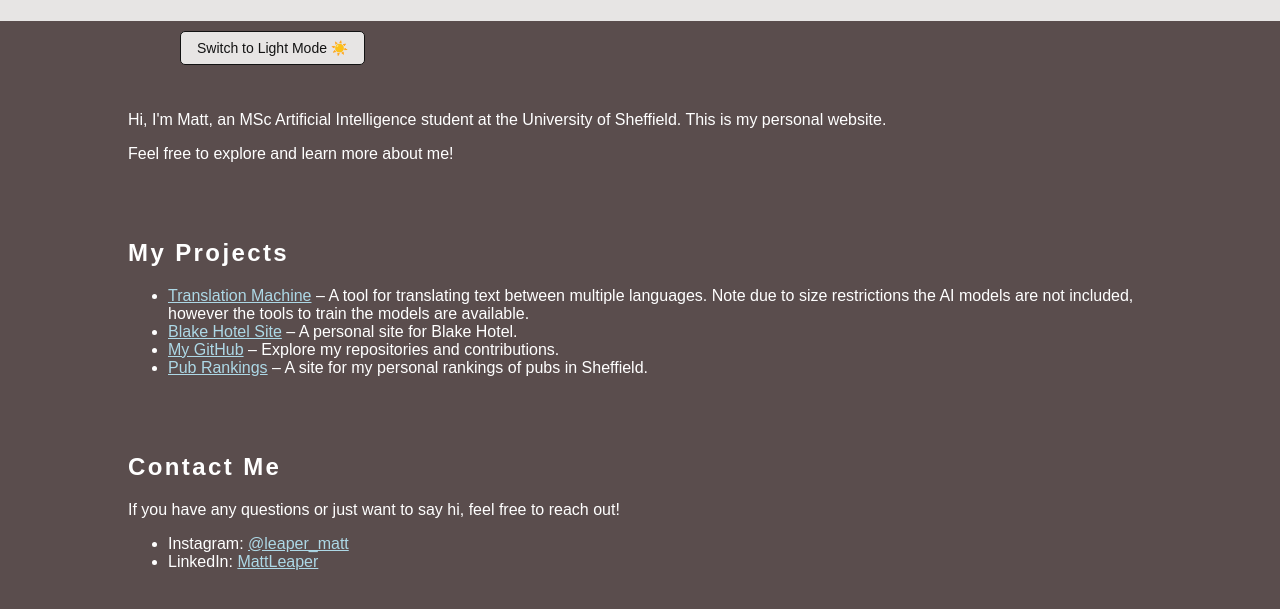
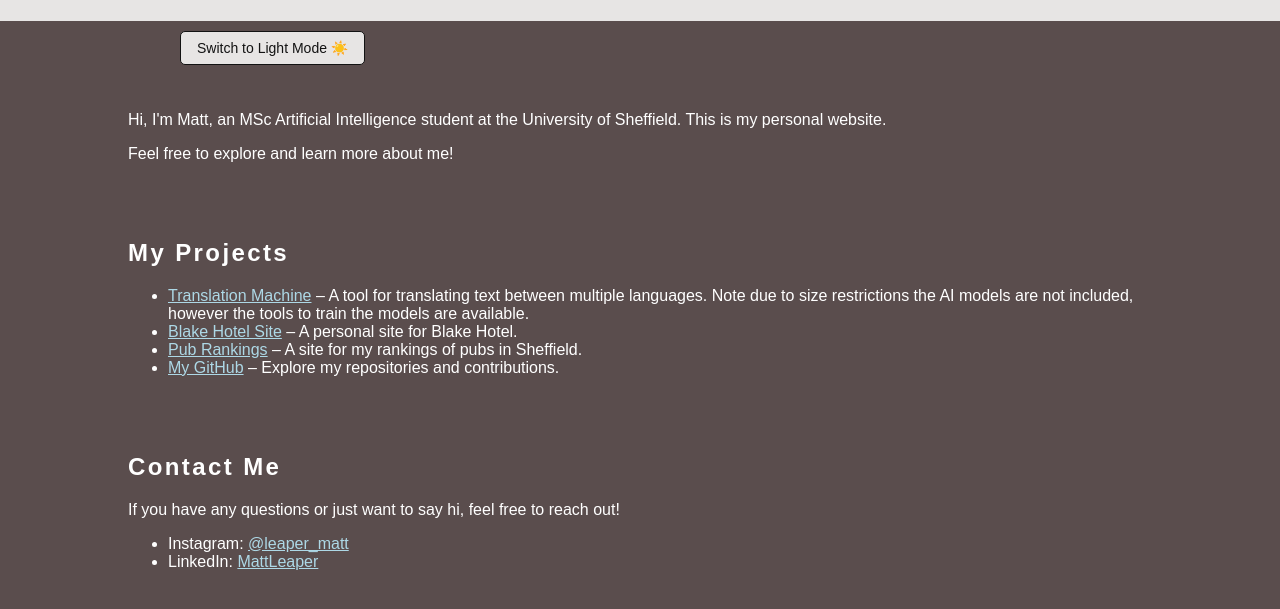
Before and after one commit to MattLeaper/personal-site, a plain HTML site: page index.html in a window 1280 px wide. Shown: the part 99-708 px from the top of the page. Drawn offline with Linux system fonts and the light colour scheme.

Commit message:
Update index.html

```diff
--- a/index.html
+++ b/index.html
@@ -30,12 +30,13 @@
       <li>
         <a href="https://mattleaper.github.io/Blake-Hotel-Site/" target="_blank">Blake Hotel Site</a> – A personal site for Blake Hotel.
       </li>
+          <li>
+        <a href="https://mattleaper.github.io/PubRankings/index.html" target="_blank">Pub Rankings</a> – A site for my rankings of pubs in Sheffield.
+      </li>
       <li>
         <a href="https://github.com/MattLeaper" target="_blank">My GitHub</a> – Explore my repositories and contributions.
       </li>
-      <li>
-        <a href="https://mattleaper.github.io/PubRankings/index.html" target="_blank">Pub Rankings</a> – A site for my personal rankings of pubs in Sheffield.
-      </li>
+
     </ul>
   </div>
 
```
